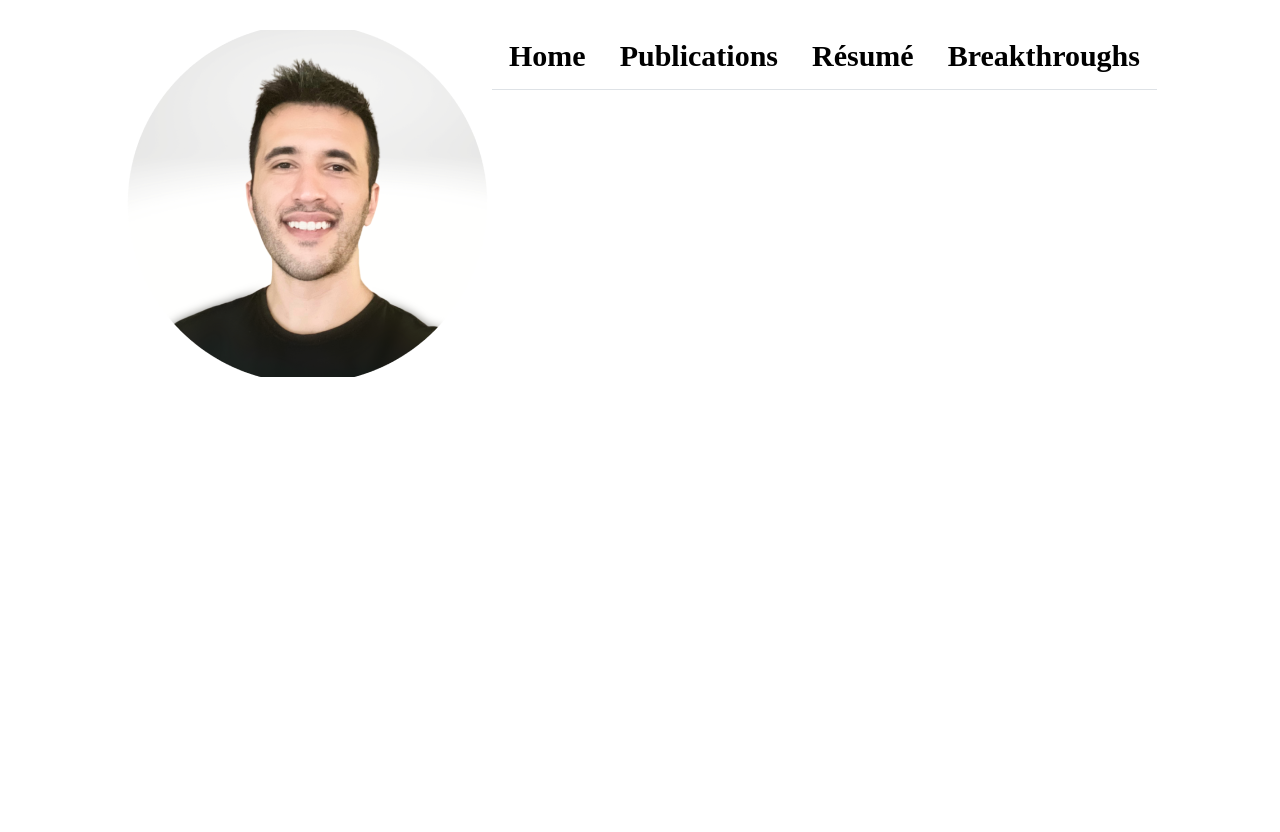
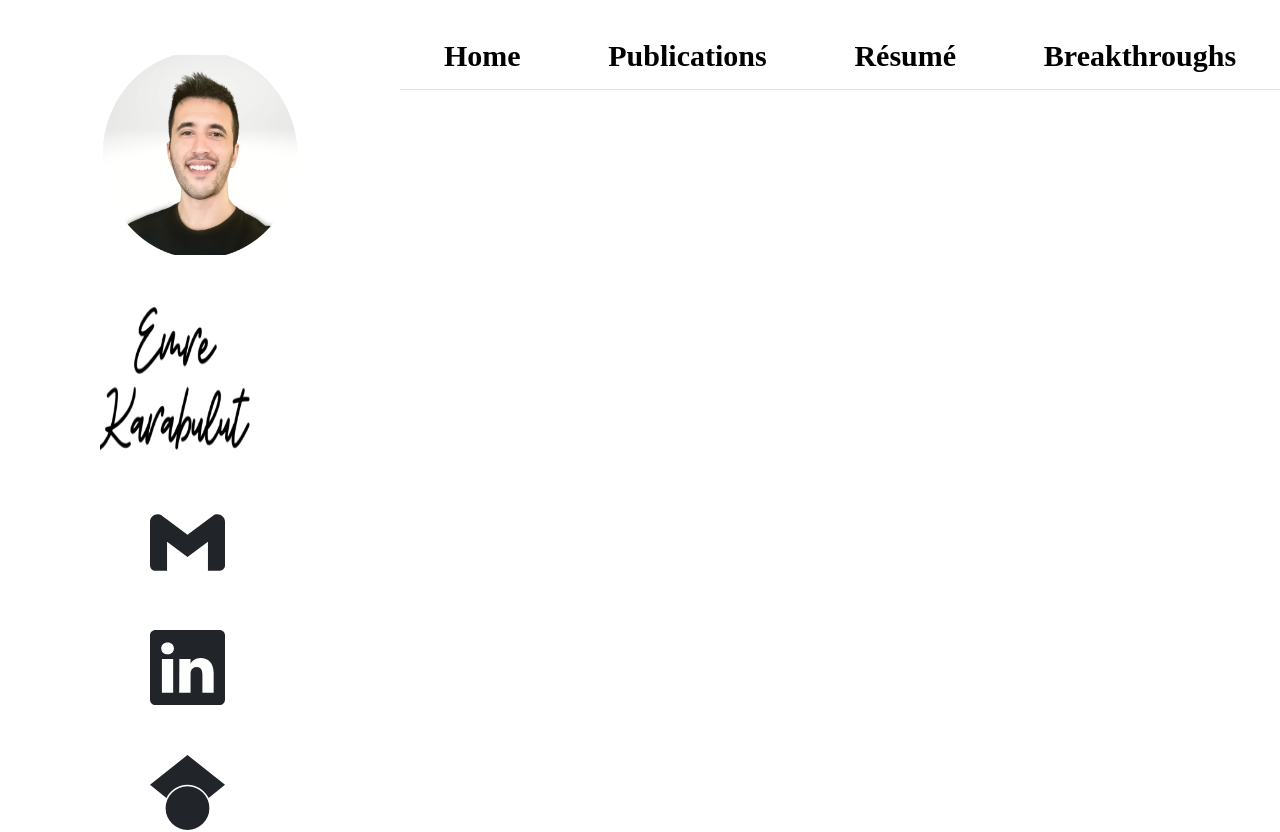
Before and after one commit to frkrbltn/portfolio, a React (Create React App) app: page / in a window 1280 px wide. Shown: the top 832 px of the page. Before the commit the page ends 800 px from the top, so only its background shows below. Built offline with nearby package versions, Linux system fonts and the light colour scheme; a web font is replaced by a local one.

Commit message:
Before creating table

```diff
--- a/package.json
+++ b/package.json
@@ -14,6 +14,7 @@
     "react": "^18.2.0",
     "react-bootstrap": "^2.8.0",
     "react-dom": "^18.2.0",
+    "react-icons": "^4.10.1",
     "react-scripts": "5.0.1",
     "sass": "^1.63.6",
     "scss": "^0.2.4",
--- a/src/App.scss
+++ b/src/App.scss
@@ -2,18 +2,20 @@
 
 .App {
   display: flex;
-  flex-direction: row;
+  flex-direction: column;
   justify-content: center;
   align-items: center;
 }
 
-.App-content {
+.main-container {
   display: flex;
-  justify-content: center;
+  justify-content: space-between;
+  width: 100%;
   margin-top: 30px;
 }
 .tab-style {
   height: 60px;
+  width: 100%;
   color: #000;
   font-size: 30px;
   font-family: "Judson", serif;
@@ -34,3 +36,17 @@
 .nav-link {
   color: #000;
 }
+
+.tabs-container {
+  width: 100%;
+  font-size: 30px;
+  font-style: normal;
+  line-height: 150%;
+  color: #000000;
+}
+
+.icon-style {
+  width: 75px;
+  height: 75px;
+  margin: 25px 150px;
+}
--- a/src/App.tsx
+++ b/src/App.tsx
@@ -4,14 +4,31 @@ import "./App.scss";
 import Tab from "react-bootstrap/Tab";
 import Tabs from "react-bootstrap/Tabs";
 import HomeParagraph from "./components/HomeParagraph";
+import { SiGmail } from "react-icons/si";
+import { BsLinkedin } from "react-icons/bs";
+import { SiGooglescholar } from "react-icons/si";
+import { FaGithub } from "react-icons/fa";
+import Image from "react-bootstrap/Image";
 
 function App() {
   return (
     <div className="App">
-      <div className="App-content">
-        <img src={require("./images/emre-pic.png")} alt="ProfilePicture" />
-
-        <div>
+      <div className="main-container">
+        <div style={{ display: "flex", flexDirection: "column" }}>
+          <Image
+            src={require("./images/emre-pic.png")}
+            style={{ width: "200px", height: "200px", margin: "25px 100px" }}
+          />
+          <Image
+            src={require("./images/emre-signature.png")}
+            style={{ width: "150px", height: "150px", margin: "25px 100px" }}
+          />
+          <SiGmail className="icon-style" />
+          <BsLinkedin className="icon-style" />
+          <SiGooglescholar className="icon-style" />
+          <FaGithub className="icon-style" />
+        </div>
+        <div className="tabs-container">
           <Tabs defaultActiveKey="profile" className="mb-3 tab-style" fill>
             <Tab eventKey="home" title="Home">
               <HomeParagraph />
```
Also changed, not shown: src/images/emre-signature.png (added), 1 other file (tests, documents, lock files or other folders).
